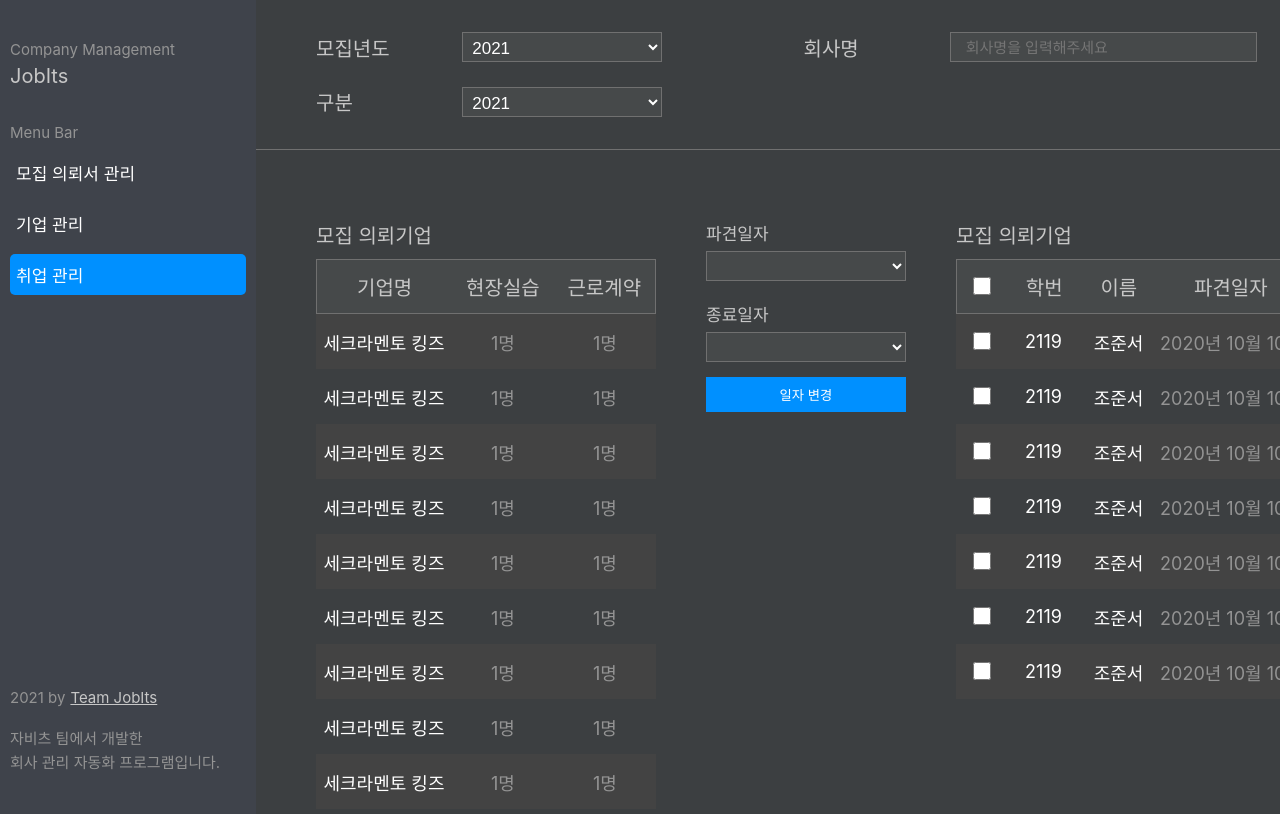
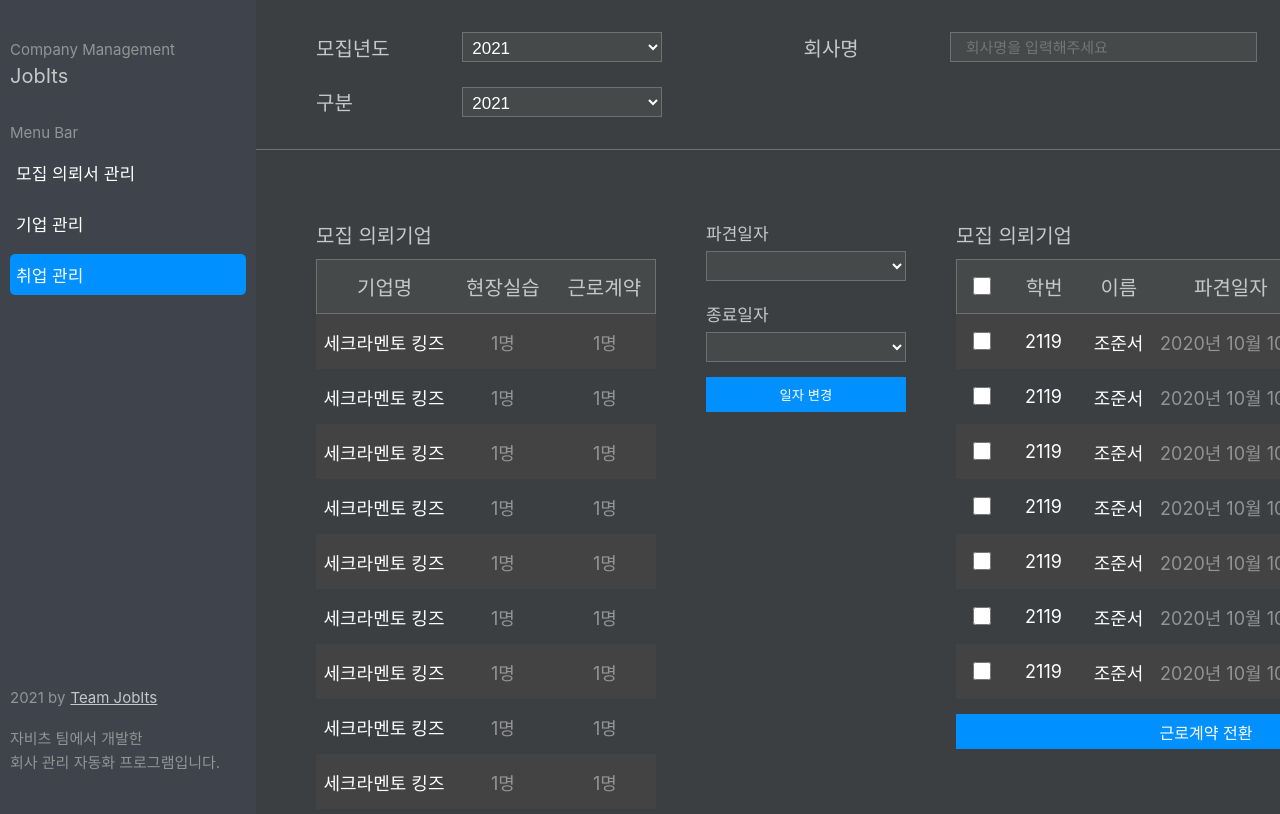
Before and after one commit to JobITs-DSM/Agatha, a Next.js app: page /employment in a window 1280 px wide. Shown: the top 814 px of the page. Built offline with nearby package versions, Linux system fonts and the light colour scheme.

Commit message:
CREATE: Switch Button

```diff
--- a/src/component/Employment/StudentList/index.tsx
+++ b/src/component/Employment/StudentList/index.tsx
@@ -15,12 +15,11 @@ const RecruitmentList: FC = (): JSX.Element => {
       <S.Body>
         <ListHeader />
         <S.Box>
-          {
-            Arr.map((value) => {
-              return <ListBody key={value}/>
-            })
-          }
+          {Arr.map((value) => {
+            return <ListBody key={value} />;
+          })}
         </S.Box>
+        <S.SwitchMode>근로계약 전환</S.SwitchMode>
       </S.Body>
     </S.Container>
   );
--- a/src/component/Employment/StudentList/styles.ts
+++ b/src/component/Employment/StudentList/styles.ts
@@ -65,3 +65,14 @@ export const Checkbox = styled.label`
     cursor: pointer;
   }
 `;
+
+export const SwitchMode = styled.div`
+  height: 35px;
+  width: 100%;
+  background-color: ${color.blue100};
+  color: ${color.gray100};
+  display: flex;
+  align-items: center;
+  justify-content: center;
+  cursor: pointer;
+`;
```
Also changed, not shown: src/component/Employment/RecruitmentList/index.tsx (+3 -5 lines), src/component/Employment/RecruitmentList/styles.ts (line endings or trailing spaces), src/component/Employment/StudentList/List/index.tsx (indentation only).
